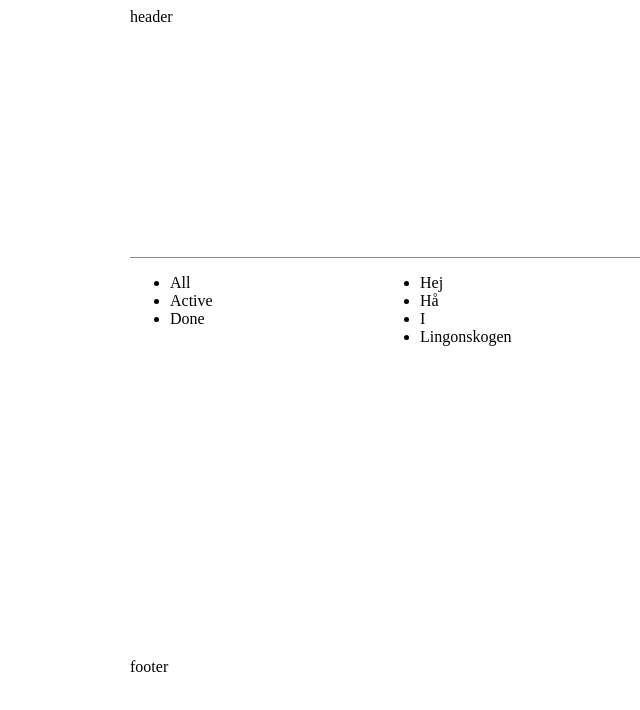
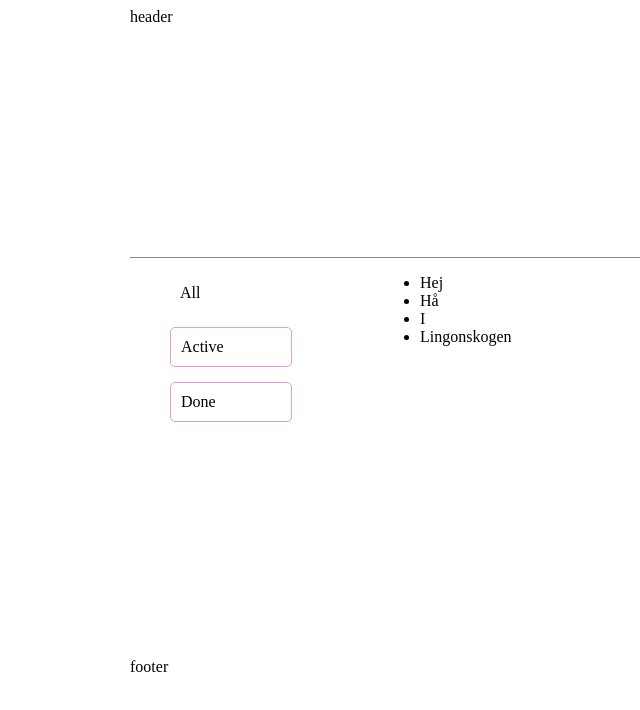
Before and after one commit to gustavjorlov/frontfailure, a React (Create React App) app: page / in a window 1280 px wide. Shown: the top 710 px of the page, without its empty margins (10-650 px from the left). Built offline with nearby package versions, Linux system fonts and the light colour scheme.

Commit message:
Todofilter stuffs

```diff
--- a/src/components/TodoFilter.js
+++ b/src/components/TodoFilter.js
@@ -1,11 +1,44 @@
-import React from "react";
+import React, { useState } from "react";
+import styled from "styled-components";
+
+const FilterButton = styled.li`
+  list-style: none;
+  cursor: pointer;
+  border: ${props => (props.active ? "none" : "1px solid #db9ede")};
+  margin: 15px 0px;
+  width: 100px;
+  padding: 10px;
+  border-radius: 5px;
+  &:active {
+    border: 1px solid black;
+    position: relative;
+    top: -1px;
+    right: -1px;
+  }
+`;
 
 export default () => {
+  const [activeFilter, setActiveFilter] = useState(0);
   return (
     <ul>
-      <li>All</li>
-      <li>Active</li>
-      <li>Done</li>
+      <FilterButton
+        onClick={setActiveFilter.bind(null, 0)}
+        active={activeFilter === 0}
+      >
+        All
+      </FilterButton>
+      <FilterButton
+        onClick={setActiveFilter.bind(null, 1)}
+        active={activeFilter === 1}
+      >
+        Active
+      </FilterButton>
+      <FilterButton
+        onClick={setActiveFilter.bind(null, 2)}
+        active={activeFilter === 2}
+      >
+        Done
+      </FilterButton>
     </ul>
   );
 };
```
